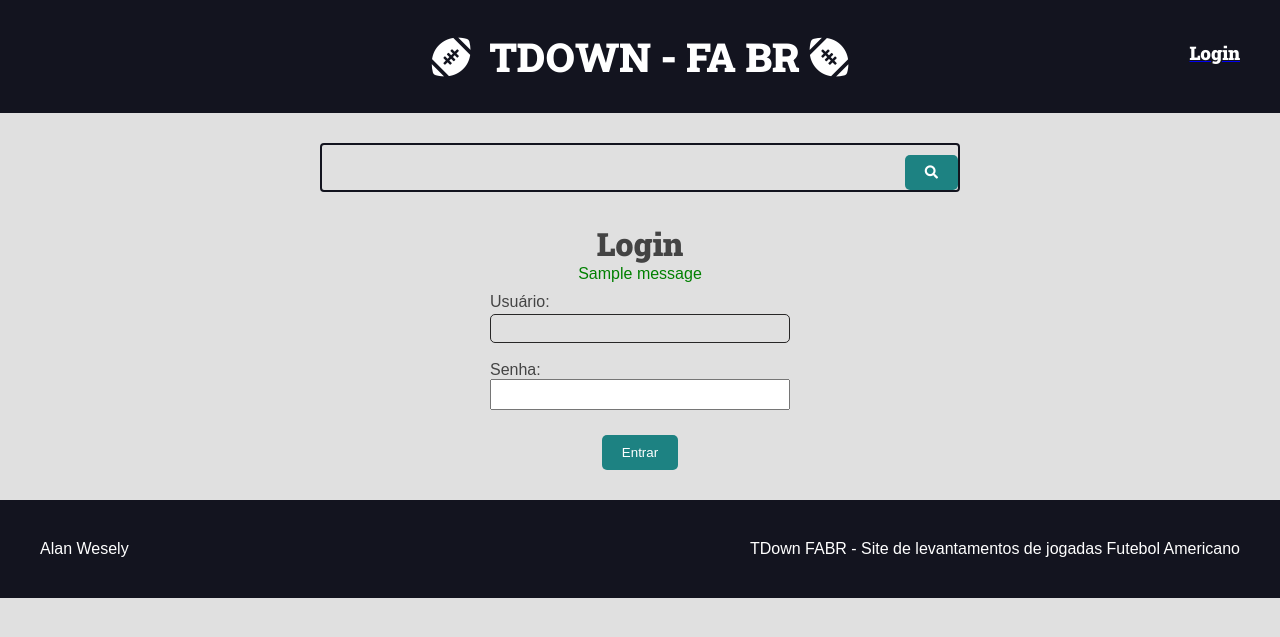
After one commit to AlanWesely/TDown_FABR-TCC, a Django app: page /login/ in a window 1280 px wide. The commit adds this page. Shown: the top 637 px of the page. Run offline with Django 5.2, Linux system fonts and the light colour scheme; tables that the repository leaves empty hold one stand-in row (values such as "Sample post"); one stand-in notice (Sample message) is shown.

Commit message:
comit_20250616

```diff
--- a/app_tdown/static/app_tdown/css/styles.css
+++ b/app_tdown/static/app_tdown/css/styles.css
@@ -83,7 +83,36 @@
 
 .main-header-container {
   background: var(--color-primary-dark);
+  display: flex;
+  width: 100%;
 }
+
+  .main-header-flex {
+    display: flex;
+    width: 100%;
+    align-items: center;  /* Alinha o conteúdo no centro vertical */
+  }
+
+  .bloco {
+    padding: 1rem;
+    box-sizing: border-box;
+  }
+
+  .bloco1 {
+    width: 25%;
+    background-color: #f8d7da;
+  }
+
+  .bloco2 {
+    width: 50%;
+    background-color: #d4edda;
+  }
+
+  .bloco3 {
+    width: 25%;
+    background-color: #d1ecf1;
+  }
+
 
 .main-logo {
   font-size: 4rem;
--- /dev/null
+++ b/app_tdown/templates/app_tdown/pages/login.html
@@ -0,0 +1,36 @@
+{% extends "global/base.html" %}
+{% load static %}
+
+{% block title %}Login | {% endblock title %}
+
+{% block content %}
+<div class="main-content main-content-detail container">
+    <h1 style="text-align: center;">Login</h1>
+
+    {% if messages %}
+        {% for message in messages %}
+            <div style="color: {% if message.tags == 'success' %}green{% else %}red{% endif %}; text-align:center; margin-bottom: 10px;">
+                {{ message }}
+            </div>
+        {% endfor %}
+    {% endif %}
+
+    <form method="post" style="max-width: 300px; margin: 0 auto;">
+        {% csrf_token %}
+
+        <div class="form-group" style="margin-bottom: 15px;">
+            <label for="username">Usuário:</label>
+            <input type="text" name="username" required style="width: 100%; padding: 6px;">
+        </div>
+
+        <div class="form-group" style="margin-bottom: 15px;">
+            <label for="password">Senha:</label>
+            <input type="password" name="password" required style="width: 100%; padding: 6px;">
+        </div>
+
+        <div style="text-align: center;">
+            <button type="submit" class="btn btn-primary">Entrar</button>
+        </div>
+    </form>
+</div>
+{% endblock content %}
--- a/app_tdown/templates/app_tdown/partials/header.html
+++ b/app_tdown/templates/app_tdown/partials/header.html
@@ -1,5 +1,15 @@
 <header class="main-header-container">
-    <div class="main-header container">
+    <div style="display: flex; width: 100%;">
+        <div style="width: 25%; padding: 4rem;">
+            {% if request.user.is_authenticated %}
+                <a href="{% url 'games:cadastro_partida' %}">
+                    <h3 style="color: #FFFFFF">
+                        Cadastrar Partida
+                    </h3>
+                </a>
+            {% endif %}
+        </div>
+        <div style="width: 50%; padding: 3rem;">
             <h1>
                 <a class="main-logo" href="{% url 'games:home' %}">
                     <i class="fas fa-football-ball"></i>
@@ -8,4 +18,18 @@
                 </a>
             </h1>
         </div>
+        <div style="width: 25%; padding: 3rem;">
+            <div style="text-align: right; padding: 10px;">
+                {% if request.user.is_authenticated %}
+                    <p style="color: #FFFFFF">
+                        <strong>Usuário:</strong> {{ request.user.username }}<br>
+                        <strong>Email:</strong> {{ request.user.email }}<br>
+                        <a href="{% url 'games:logout_user' %}">Sair</a>
+                    </p>
+                {% else %}
+                    <a href="{% url 'games:login_user' %}"><h3 style="color: #FFFFFF">Login</h3></a>
+                {% endif %}
+            </div>
+        </div>
+    </div>
 </header>
--- a/app_tdown/urls.py
+++ b/app_tdown/urls.py
@@ -12,5 +12,8 @@ urlpatterns = [
     path('cadastro-jogada/<int:partida_id>/', views.cadJogada, name="cadJogada"),    # Acessa Tela Cad de Jogadas
     path('cadastro-time/', views.cadTime),  # Acessa a Tela Cadastro de Times
     path('detalhe-jogada/<int:jogada_id>/', views.detalhe_jogada, name='detalheJogada'),
-    path('conclusao-jogada/<int:jogada_id>/', views.conclusao_jogada, name='conclusaoJogada')
+    path('conclusao-jogada/<int:jogada_id>/', views.conclusao_jogada, name='conclusaoJogada'),
+    path('logout/', views.logout_user, name='logout_user'),
+    path('login/', views.login_user, name='login_user')
+
 ]
--- a/app_tdown/views.py
+++ b/app_tdown/views.py
@@ -4,6 +4,8 @@ from django.http import HttpResponse
 from utils.games.factory import make_game
 from .models import Partida, Jogada, ConclusaoJogada, Pontuacao, FaltaCometida, Falta, Corrida, FieldGoal, Punt, Passe
 from .forms import PartidaForm, JogadaForm
+from django.contrib.auth import authenticate, login, logout
+from django.contrib import messages
 # Create your views here.
 
 
@@ -27,8 +29,9 @@ def liga(request, liga_id):
         'title': f'{partida[0].divisoePartida.nomeEDivisao} - Liga'
     })
 
-
-
+def logout_user(request):
+    logout(request)
+    return redirect('games:home')
 
 #def cadPartida(request, id):
 #    return render(request, 'app_tdown/pages/cadPartida.html', context={
@@ -298,3 +301,22 @@ def detalhe_jogada(request, jogada_id):
         'resultado_punt_opcoes' : resultado_punt_opcoes,
         'resultado_fielGoal_opcoes' : resultado_fielGoal_opcoes,
     })
+
+#######################################################################################################################################################
+#CADASTRO FORMS LOGIN USER
+#######################################################################################################################################################
+def login_user(request):
+    if request.method == 'POST':
+        username = request.POST.get('username')
+        password = request.POST.get('password')
+
+        user = authenticate(request, username=username, password=password)
+
+        if user is not None:
+            login(request, user)
+            messages.success(request, 'Login com sucesso!')
+            return redirect('games:home')  # ou o nome correto da sua view de home
+        else:
+            messages.error(request, 'Usuário ou senha incorretos.')
+
+    return render(request, 'app_tdown/pages/login.html')
```
Also changed, not shown: base_templates/global/base_login.html (added, +18 -0 lines). Lines whose indentation alone changed are shown as unchanged.
